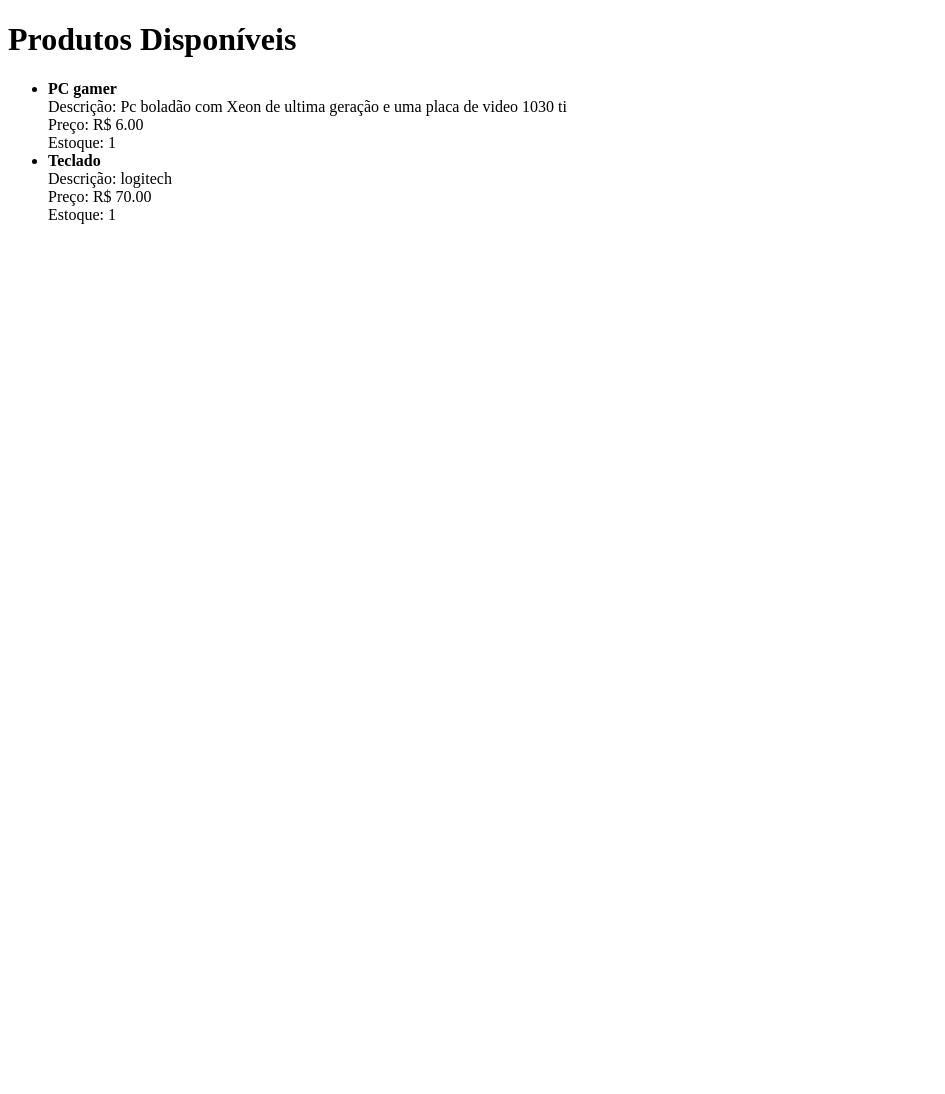
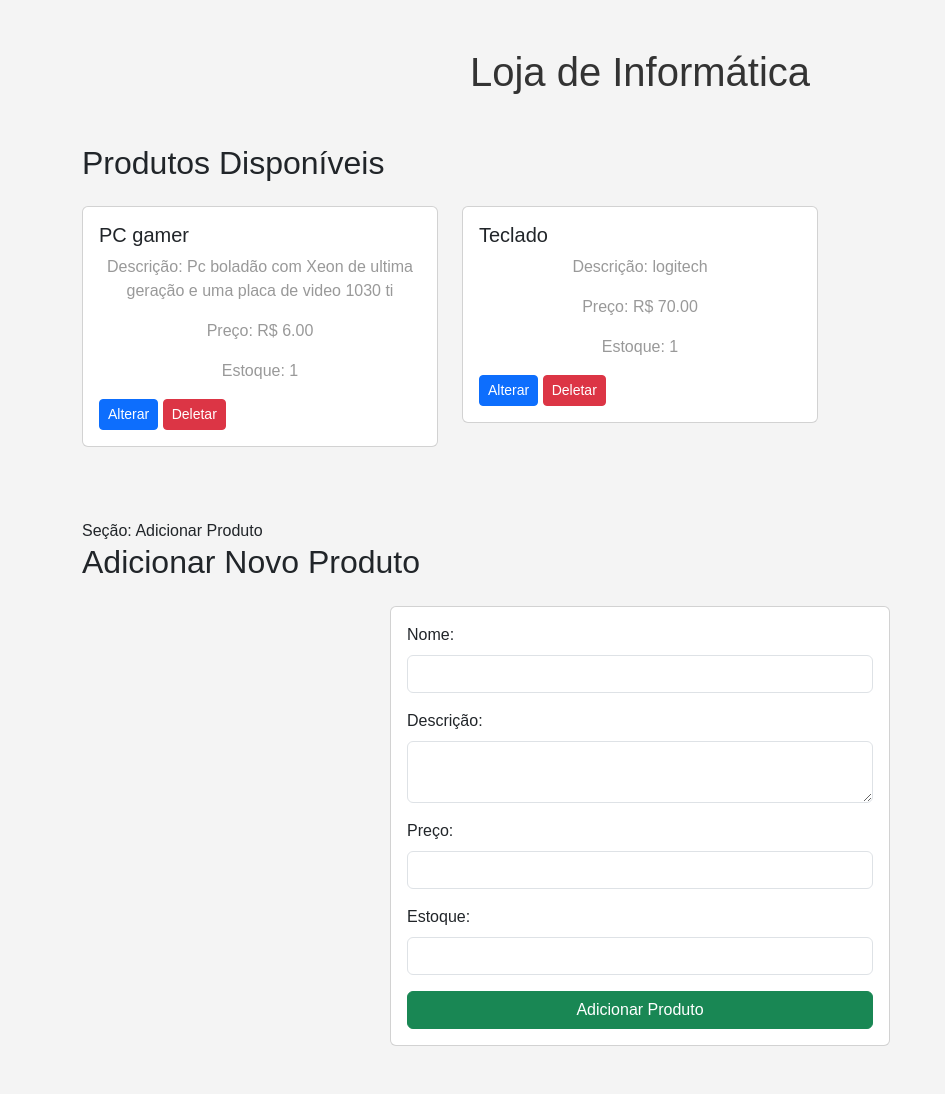
Before and after one commit to DiogoVieiraSV/Django, a Django app: page / in a window 1280 px wide. Shown: the whole page, without its empty margins (0-945 px from the left). Before the commit the page ends 224 px from the top, so only its background shows below. Run offline with Django 4.2, Linux system fonts and the light colour scheme; data comes from the database, SQL or seed files in the repository; both versions use the stored data as it was after the commit.

Commit message:
Aula 16
Desenvolvendo mais o projeto com o Django, adicionando CSS e Javascripts no projeto.

```diff
--- /dev/null
+++ b/projeto/loja_informatica/static/css/styles.css
@@ -0,0 +1,48 @@
+/* Geral */
+body {
+    font-family: Arial, sans-serif;
+    background-color: #f4f4f4;
+    margin: 0;
+    padding: 0;
+}
+
+/* Cabeçalho */
+h1 {
+    text-align: center;
+    color: #333;
+    margin: 20px 0;
+}
+
+/* Lista de produtos */
+ul {
+    list-style-type: none;
+    padding: 0;
+    max-width: 800px;
+    margin: 20px auto;
+}
+
+li {
+    background-color: #fff;
+    margin: 10px 0;
+    padding: 15px;
+    border-radius: 8px;
+    box-shadow: 0 2px 5px rgba(0, 0, 0, 0.1);
+}
+
+/* Destaques */
+li strong {
+    font-size: 1.2em;
+    color: #007BFF;
+}
+
+li p {
+    margin: 10px 0;
+    font-size: 0.9em;
+    color: #666;
+}
+
+/* Mensagem quando vazio */
+p {
+    text-align: center;
+    color: #999;
+}
--- a/projeto/loja_informatica/templates/loja_informatica/lista_produtos.html
+++ b/projeto/loja_informatica/templates/loja_informatica/lista_produtos.html
@@ -1,21 +1,70 @@
 <!DOCTYPE html>
-<html>
+<html lang="pt-br">
     <head>
+        {% load static %}
+        <meta charset="UTF-8">
+        <meta name="viewport" content="width=device-width, initial-scale=1.0">
         <title>Loja de Informática</title>
+        <link href="https://cdn.jsdelivr.net/npm/bootstrap@5.3.3/dist/css/bootstrap.min.css" rel="stylesheet" integrity="sha384-QWTKZyjpPEjISv5WaRU9OFeRpok6YctnYmDr5pNlyT2bRjXh0JMhjY6hW+ALEwIH" crossorigin="anonymous">
+        <link rel="stylesheet" href="{% static 'css/styles.css' %}">
     </head>
     <body>
-    <h1>Produtos Disponíveis</h1>
-    <ul>
+        <div class="container my-5">
+            <!-- Título principal -->
+            <h1 class="text-center mb-5">Loja de Informática</h1>
+
+            <!-- Seção: Produtos Disponíveis -->
+            <section class="mb-5">
+                <h2 class="mb-4">Produtos Disponíveis</h2>
+                <div class="row">
                     {% for produto in produtos %}
-        <li>
-            <strong>{{ produto.nome }}</strong><br>
-            Descrição: {{ produto.descricao }}<br>
-            Preço: R$ {{ produto.preco }}<br>
-            Estoque: {{ produto.estoque }}
-        </li>
+                    <div class="col-md-4 mb-4">
+                        <div class="card">
+                            <div class="card-body">
+                                <h5 class="card-title">{{ produto.nome }}</h5>
+                                <p class="card-text">Descrição: {{ produto.descricao }}</p>
+                                <p class="card-text">Preço: R$ {{ produto.preco }}</p>
+                                <p class="card-text">Estoque: {{ produto.estoque }}</p>
+                                <a href="{% url 'alterar_produto' produto.id %}" class="btn btn-primary btn-sm">Alterar</a>
+                                <a href="{% url 'deletar_produto' produto.id %}" class="btn btn-danger btn-sm">Deletar</a>
+                            </div>
+                        </div>
+                    </div>
                     {% empty %}
-        <p>Não há produtos disponíveis no momento.</p>
+                    <p class="text-center">Não há produtos disponíveis no momento.</p>
                     {% endfor %}
-    </ul>
+                </div>
+            </section>
+
+            Seção: Adicionar Produto
+            <section>
+                <h2 class="mb-4">Adicionar Novo Produto</h2>
+                <div class="card mx-auto" style="max-width: 500px;">
+                    <div class="card-body">
+                        <form action="{% url 'inserir_produto' %}" method="POST">
+                            {% csrf_token %}
+                            <div class="mb-3">
+                                <label for="nome" class="form-label">Nome:</label>
+                                <input type="text" id="nome" name="nome" class="form-control" required>
+                            </div>
+                            <div class="mb-3">
+                                <label for="descricao" class="form-label">Descrição:</label>
+                                <textarea id="descricao" name="descricao" class="form-control" required></textarea>
+                            </div>
+                            <div class="mb-3">
+                                <label for="preco" class="form-label">Preço:</label>
+                                <input type="number" id="preco" name="preco" step="0.01" class="form-control" required>
+                            </div>
+                            <div class="mb-3">
+                                <label for="estoque" class="form-label">Estoque:</label>
+                                <input type="number" id="estoque" name="estoque" class="form-control" required>
+                            </div>
+                            <button type="submit" class="btn btn-success w-100">Adicionar Produto</button>
+                        </form>
+                    </div>
+                </div>
+            </section>
+        </div>
+        <script src="https://cdn.jsdelivr.net/npm/bootstrap@5.3.3/dist/js/bootstrap.bundle.min.js" integrity="sha384-YvpcrYf0tY3lHB60NNkmXc5s9fDVZLESaAA55NDzOxhy9GkcIdslK1eN7N6jIeHz" crossorigin="anonymous"></script>
     </body>
 </html>
--- a/projeto/loja_informatica/urls.py
+++ b/projeto/loja_informatica/urls.py
@@ -2,5 +2,8 @@ from django.urls import path
 from . import views
 
 urlpatterns = [
-    path('', views.lista_produtos, name='lista_produtos'),  # Define a view para o caminho vazio
+    path('', views.lista_produtos, name='lista_produtos'),
+    path('inserir/', views.inserir_produto, name='inserir_produto'),
+    path('alterar/<int:produto_id>/', views.alterar_produto, name='alterar_produto'),
+    path('deletar/<int:produto_id>/', views.deletar_produto, name='deletar_produto'),
 ]
--- a/projeto/loja_informatica/views.py
+++ b/projeto/loja_informatica/views.py
@@ -1,6 +1,31 @@
-from django.shortcuts import render
+from django.shortcuts import render, redirect, get_object_or_404
 from .models import Produto
 
 def lista_produtos(request):
-    produtos = Produto.objects.all()  # Busca todos os produtos
+    produtos = Produto.objects.all()
     return render(request, 'loja_informatica/lista_produtos.html', {'produtos': produtos})
+
+def inserir_produto(request):
+    if request.method == 'POST':
+        nome = request.POST['nome']
+        descricao = request.POST['descricao']
+        preco = request.POST['preco']
+        estoque = request.POST['estoque']
+        Produto.objects.create(nome=nome, descricao=descricao, preco=preco, estoque=estoque)
+        return redirect('lista_produtos')
+
+def alterar_produto(request, produto_id):
+    produto = get_object_or_404(Produto, id=produto_id)
+    if request.method == 'POST':
+        produto.nome = request.POST['nome']
+        produto.descricao = request.POST['descricao']
+        produto.preco = request.POST['preco']
+        produto.estoque = request.POST['estoque']
+        produto.save()
+        return redirect('lista_produtos')
+    return render(request, 'loja_informatica/alterar_produto.html', {'produto': produto})
+
+def deletar_produto(request, produto_id):
+    produto = get_object_or_404(Produto, id=produto_id)
+    produto.delete()
+    return redirect('lista_produtos')
```
Also changed, not shown: projeto/loja_informatica/static/js/scripts.js (added, +39 -0 lines), projeto/loja_informatica/templates/loja_informatica/alterar_produto.html (added, +43 -0 lines), projeto/db.sqlite3. Lines whose indentation alone changed are shown as unchanged.
